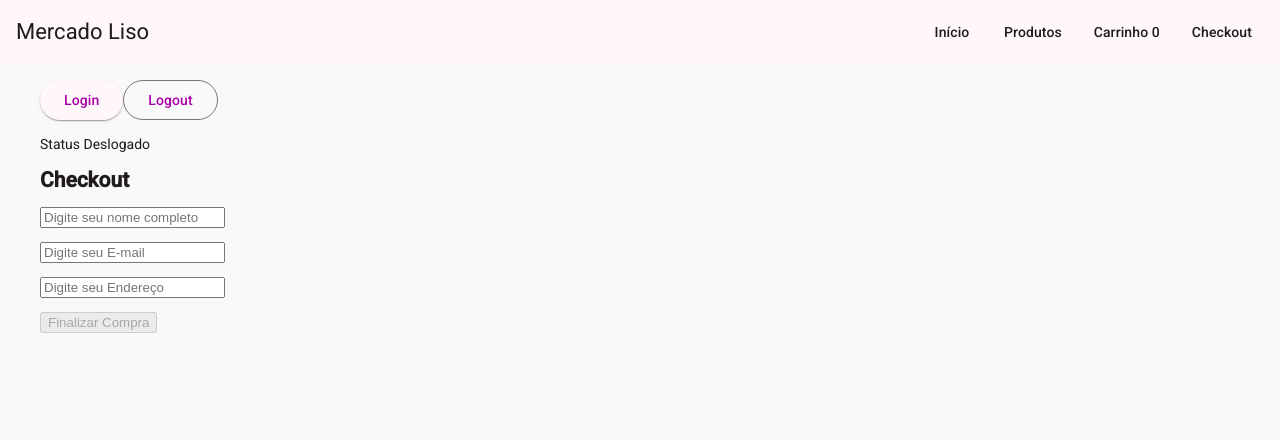
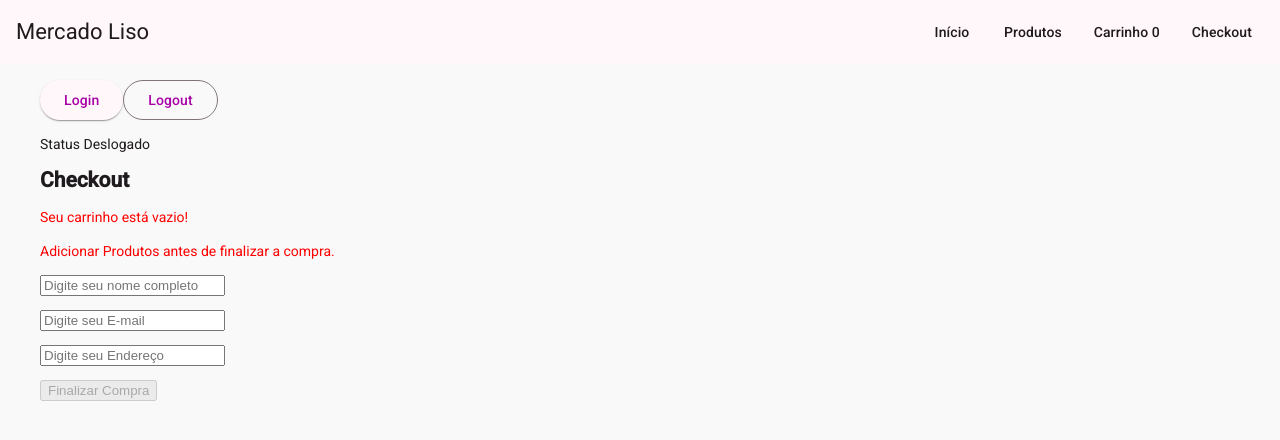
Before and after one commit to carolbritos/e-commerce, an Angular app: page /checkout in a window 1280 px wide. Shown: the top 440 px of the page. Built offline with nearby package versions, Linux system fonts and the light colour scheme.

Commit message:
refactor:tipa itens do carrinho no CarrinhoService

```diff
--- a/src/app/core/services/carrinho.service.ts
+++ b/src/app/core/services/carrinho.service.ts
@@ -1,4 +1,9 @@
 import {Injectable, signal, computed} from '@angular/core';
+
+type ItemCarrinho = {
+    nome: string,
+    preco: number;
+}
 
 @Injectable({
     providedIn: 'root'
@@ -7,16 +12,17 @@ import {Injectable, signal, computed} from '@angular/core';
 export class CarrinhoService {
 
 // Estado Global
-private carrinho = signal<{nome: string; preco: number}[]>([]);
+private carrinho = signal<ItemCarrinho[]>([]);
 
 // Seleções
 itens = computed(() => this.carrinho());
 quantidadeItens = computed(() => this.carrinho().length);
 totalItens = computed(() =>
 this.carrinho().reduce((total, item) => total + item.preco,0));
+carrinhoVazio = computed(() => this.carrinho().length === 0);
 
 // TODO: Ação Adicionar Produtos
-adicionar(produto:{nome: string; preco: number}){
+adicionar(produto: ItemCarrinho){
     this.carrinho.update(lista => [...lista, produto]);
 }
 // TODO: Ação de Limpeza
--- a/src/app/features/checkout/checkout/checkout.html
+++ b/src/app/features/checkout/checkout/checkout.html
@@ -1,4 +1,19 @@
 <h2>Checkout</h2>
+@if (compraFinalizada()){
+    <p style="color: green;">Compra Finalizada com Sucesso!</p>
+}
+@if(carrinhoService.carrinhoVazio()){
+    <p style="color: red;">Seu carrinho está vazio!</p>
+    <p style="color: red;">Adicionar Produtos antes de finalizar a compra.</p>
+}@else{
+    <section>
+        <h3>Resumo da compra</h3>
+    </section>
+    @for (item of carrinhoService.itens(); track $index){
+        <p>{{ item.nome }} - R$ {{ item.preco.toFixed(2) }}</p>
+    }
+    <h4>Total: R$ {{carrinhoService.totalItens().toFixed(2)}}</h4>
+}
 <form [formGroup]="formulario">
     <p><input type="text" formControlName="nome" placeholder= "Digite seu nome completo"></p>
 
--- a/src/app/features/checkout/checkout/checkout.ts
+++ b/src/app/features/checkout/checkout/checkout.ts
@@ -1,4 +1,4 @@
-import { Component, inject } from '@angular/core';
+import { Component, inject, signal } from '@angular/core';
 import { ReactiveFormsModule, FormGroup, FormControl } from '@angular/forms';
 import { Validators, AbstractControl, ValidationErrors } from '@angular/forms';
 import { CarrinhoService } from '../../../core/services/carrinho.service';
@@ -13,6 +13,8 @@ export class Checkout {
 
   carrinhoService = inject(CarrinhoService);
 
+  compraFinalizada = signal(false);
+
   formulario = new FormGroup({
     nome: new FormControl('',[Validators.required, Validators.minLength(2), nomeSemNumeros]),
     email: new FormControl('',[Validators.required, Validators.email]),
@@ -20,16 +22,32 @@ export class Checkout {
   });
 
   finalizar(){
+
+    this.compraFinalizada.set(false);
+
+    if(this.carrinhoService.carrinhoVazio()){
+      console.log('Não é possível finalizar a compra com o carrinho vazio!');
+      return;
+    }
+
     if(this.formulario.invalid){
       console.log('Formulário Inválido!');
+      this.formulario.markAllAsTouched();
       return;
     }
 
     const dados = this.formulario.value;
     const itens = this.carrinhoService.itens();
+    const total = this.carrinhoService.totalItens();
 
+    console.log('Compra Finalizada com Sucesso!');
     console.log('Dados do Fomulário: ', dados);
     console.log('Itens no Carrinho: ', itens);
+    console.log('Total de compras: ', total);
+
+    this.carrinhoService.limpar();
+    this.formulario.reset();
+    this.compraFinalizada.set(true);
   }
 }
 function nomeSemNumeros(controle: AbstractControl): ValidationErrors | null {
```
